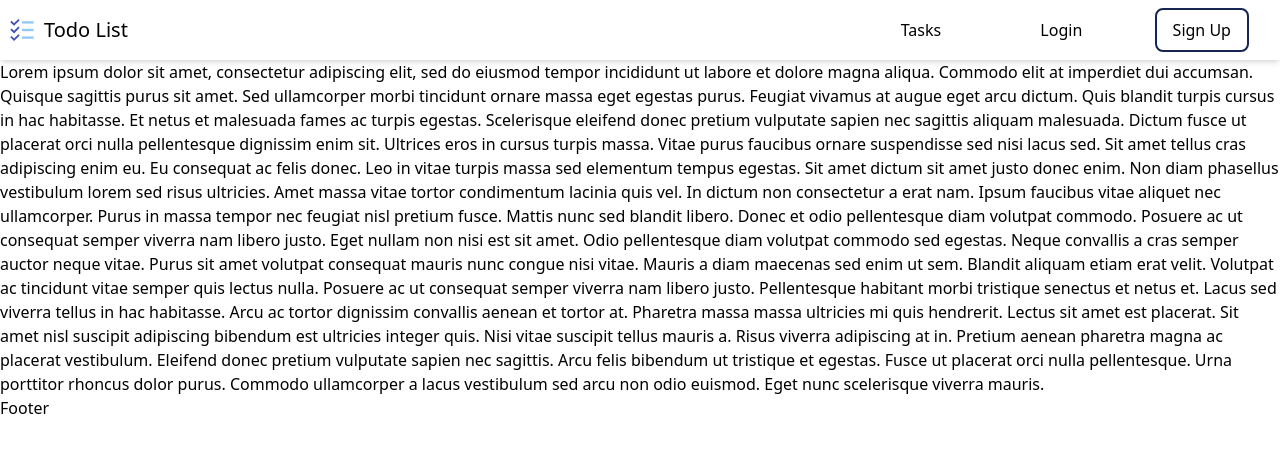
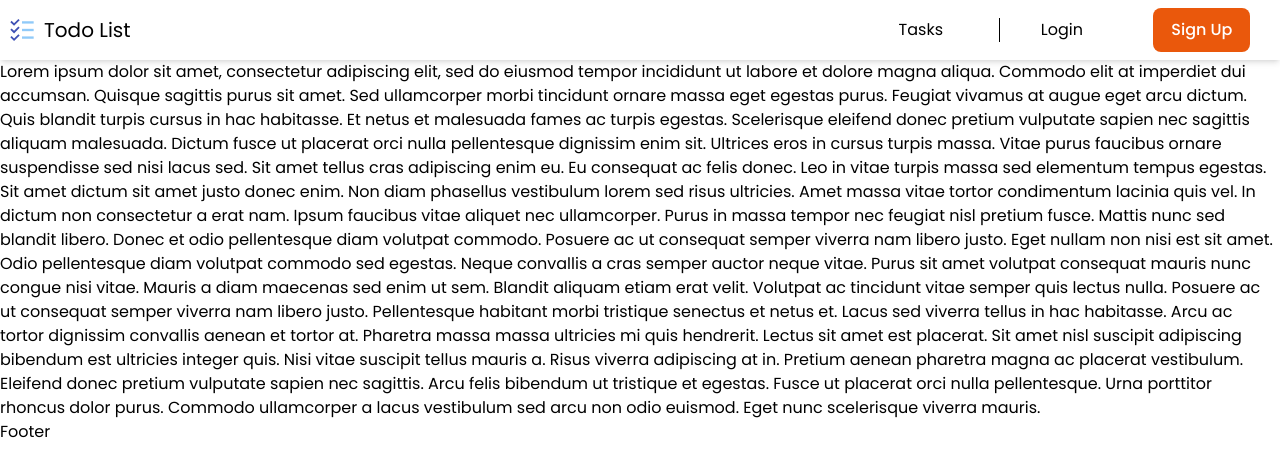
Before and after one commit to Rani-Codes/learningFastAPI, a Next.js app in the folder todo-frontend/: page / in a window 1280 px wide. Shown: the top 476 px of the page. Built offline with nearby package versions, Linux system fonts and the light colour scheme.

Commit message:
update font of app to poppins, minor changes to navbar component

```diff
--- a/todo-frontend/app/layout.tsx
+++ b/todo-frontend/app/layout.tsx
@@ -1,7 +1,9 @@
 import type { Metadata } from "next";
 import "./globals.css";
+import { poppins } from '@/ui/fonts';
 import Navbar from "@/components/Navbar";
 import Footer from "@/components/Footer";
+
 
 
 export const metadata: Metadata = {
@@ -18,7 +20,7 @@ export default function RootLayout({
     <html lang="en">
       <body>
         <Navbar />
-        <main className="relative overflow-hidden">
+        <main className={`${poppins.className} antialiased relative overflow-hidden`}>
           {children}
         </main>
         <Footer />
--- a/todo-frontend/components/Footer.tsx
+++ b/todo-frontend/components/Footer.tsx
@@ -1,7 +1,8 @@
+import { poppins } from "@/ui/fonts";
 
 const Footer = () => {
   return (
-    <div>Footer</div>
+    <div className={`${poppins.className}`} >Footer</div>
   )
 }
 
--- a/todo-frontend/components/Navbar.tsx
+++ b/todo-frontend/components/Navbar.tsx
@@ -4,6 +4,7 @@ import { useState } from "react";
 import { FcTodoList } from "react-icons/fc";
 import { CiMenuBurger } from "react-icons/ci";
 import { IoMdClose } from "react-icons/io";
+import { poppins } from "@/ui/fonts";
 
 
 const NavBar = () => {
@@ -34,7 +35,8 @@ const NavBar = () => {
                     "md:w-6/12",
                     "md:justify-center",
                     "md:items-center",
-                    "lg:w-4/12"
+                    "lg:w-4/12",
+                    "2xl:w-3/12"
                 ]
             }
 
@@ -43,7 +45,7 @@ const NavBar = () => {
 
 
   return (
-    <nav className="sticky top-0 z-20 bg-white flex w-full justify-between items-center p-2 shadow-md">
+    <nav className={`${poppins.className} sticky top-0 z-20 bg-white flex w-full justify-between items-center p-2 shadow-md`}>
         <Link href={"/"} className="flex gap-x-2 items-center">
             <FcTodoList size={28}/>
             <h1 className="text-xl">Todo List</h1>
@@ -53,11 +55,11 @@ const NavBar = () => {
             <Link href={"/tasks"} className="mx-2 hover:text-gray-600 border-b border-gray-200 pb-2 w-full text-center md:border-0 md:pb-0">
                 Tasks
             </Link>
-            <Link href={"/login"} className="mx-2 hover:text-gray-600 border-b border-gray-200 pb-2 w-full text-center md:border-0 md:pb-0">
+            <Link href={"/login"} className="mx-2 hover:text-gray-600 border-b border-gray-200 pb-2 w-full text-center md:border-0 md:border-l md:border-black md:pb-0">
                 Login
             </Link>
             <Link href={"/signup"} className="mx-2 hover:text-gray-600 border-b border-gray-200 last:border-b-0 w-full text-center md:border-0 md:pb-0">
-                <button className="md:border-2 md:border-blue-950 md:px-4 md:py-2 md:rounded-lg md:hover:bg-gray-100">Sign Up</button>
+                <button className="md:border-2 md:border-transparent md:bg-orange-600 md:text-white md:font-medium md:px-4 md:py-2 md:rounded-lg md:hover:bg-orange-700">Sign Up</button>
             </Link>
         </div>
 
--- /dev/null
+++ b/todo-frontend/ui/fonts.ts
@@ -0,0 +1,3 @@
+import { Poppins } from 'next/font/google';
+
+export const poppins = Poppins({ weight: ['100', '200', '300','400', '500', '600', '700', '800', '900'], subsets: ['latin'] });
```
